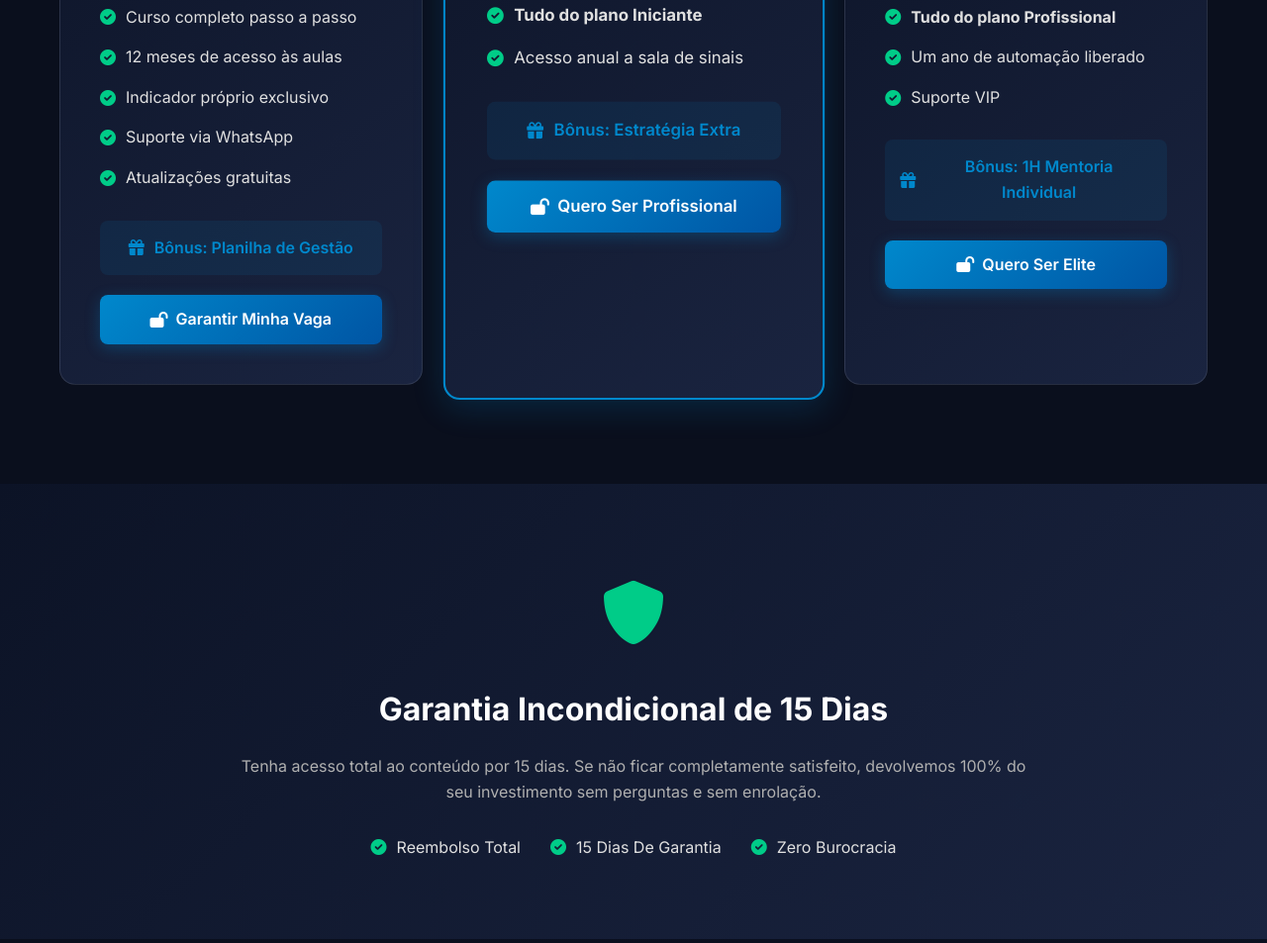
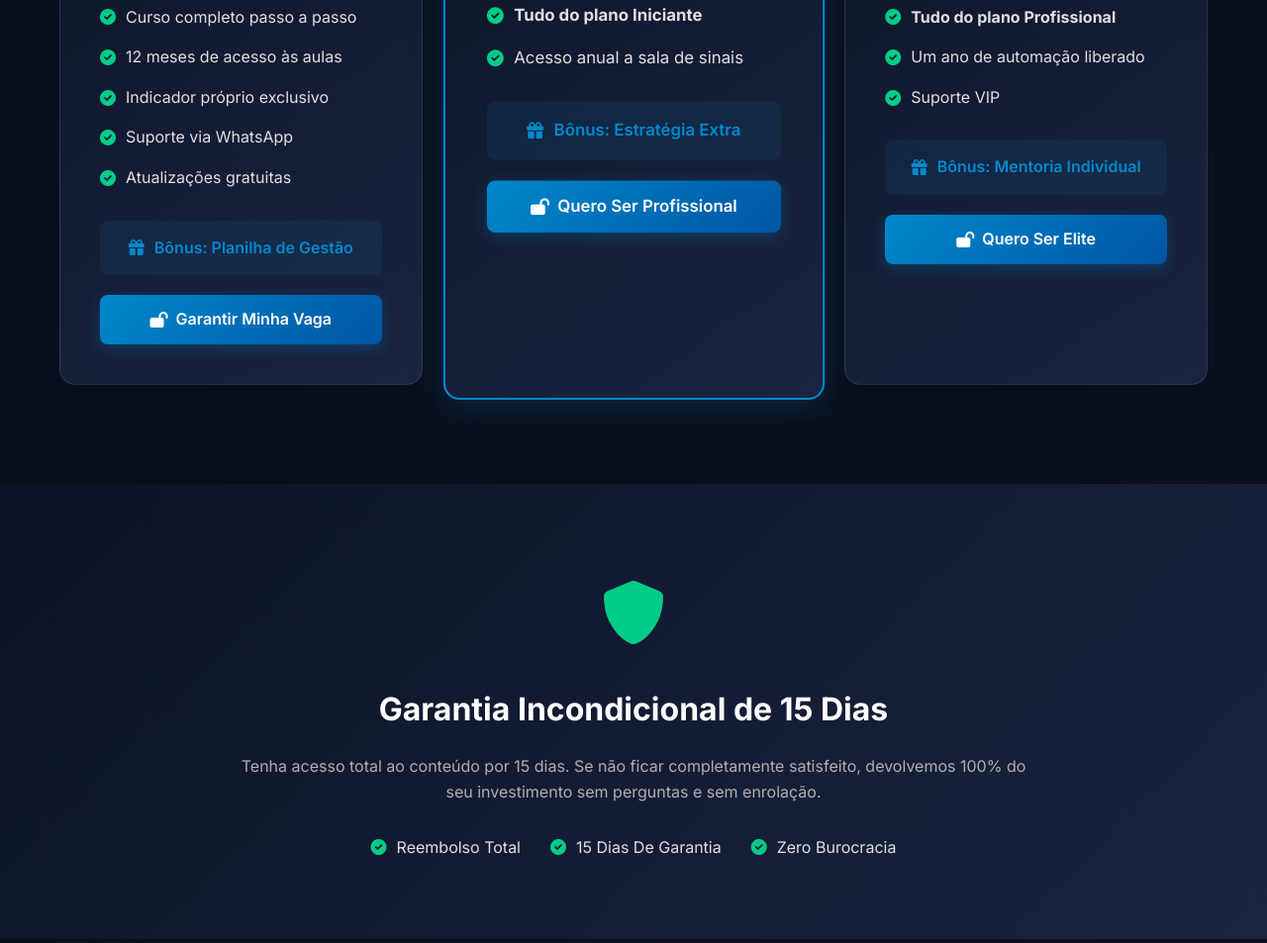
Before and after one commit to guilhermetrader/guilhermetrader.github.io, a plain HTML site: page index.html in a window 1280 px wide. Shown: the part 2051-3004 px from the top of the page at 99% size. Drawn offline with Linux system fonts and the light colour scheme.

Commit message:
Update index.html

```diff
--- a/index.html
+++ b/index.html
@@ -377,7 +377,7 @@
                     </ul>
                     <div class="price-highlight">
                         <i class="fas fa-gift"></i>
-                        <span>Bônus: 1H Mentoria Individual</span>
+                        <span>Bônus: Mentoria Individual</span>
                     </div>
                     <a href="#" class="results-button">
                         <i class="fas fa-lock-open"></i>
```
